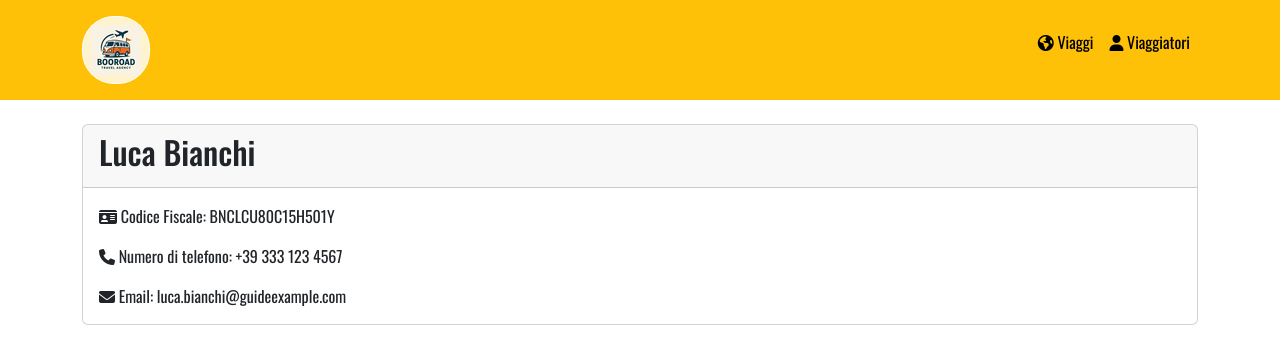
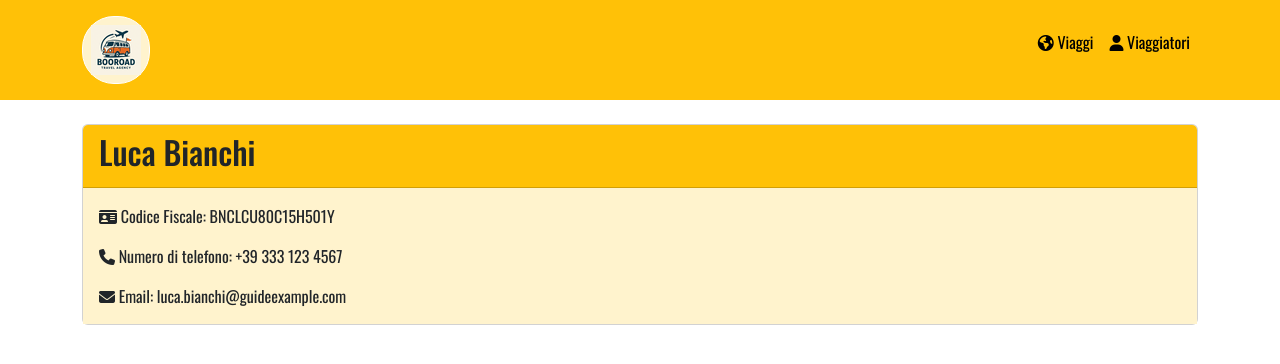
Before and after one commit to ValerioDiBiagio/booroad, a React (Vite) app: page /journey-guide-details/1 in a window 1280 px wide. Shown: the top 364 px of the page. Built offline with nearby package versions, Linux system fonts and the light colour scheme.

Commit message:
fix: update header and card styles for consistency and improved UI

```diff
--- a/src/components/Header.jsx
+++ b/src/components/Header.jsx
@@ -2,7 +2,7 @@ import { NavLink } from "react-router-dom";
 
 const Header = () => {
     return (
-        <header className="bg-warning py-3 mb-4 z-3">
+        <header className="bg-warning py-3 mb-4 z-3 ciao">
             <div className="container d-flex justify-content-between align-items-center">
                 <div className="logo border border-white rounded-5 bg-warning-subtle">
                     <a href="/"><img src="../src/public/logo_2.png" alt="logo" className="p-2" /></a>
--- a/src/index.css
+++ b/src/index.css
@@ -8,5 +8,4 @@ body{
     background-size: cover;
     background-repeat: no-repeat;
     border-radius: .5rem;
-    position: relative;
 }
--- a/src/pages/JourneyGuideDetails.jsx
+++ b/src/pages/JourneyGuideDetails.jsx
@@ -8,10 +8,10 @@ export default function JourneyGuideDetails() {
   return (
     <>
       <div key={guide.id} className="card mb-3">
-        <div className="card-header">
+        <div className="card-header bg-warning">
           <h2>{guide.name} {guide.surname}</h2>
         </div>
-        <div className="card-body">
+        <div className="card-body bg-warning-subtle">
           <p className="card-text"> <i class="fa-solid fa-id-card"></i> Codice Fiscale: {guide.CF}</p>
           <p className="card-text"> <i class="fa-solid fa-phone"></i> Numero di telefono: {guide.phone}</p>
           <p className="card-text"> <i class="fa-solid fa-envelope"></i> Email: {guide.email}</p>
```
